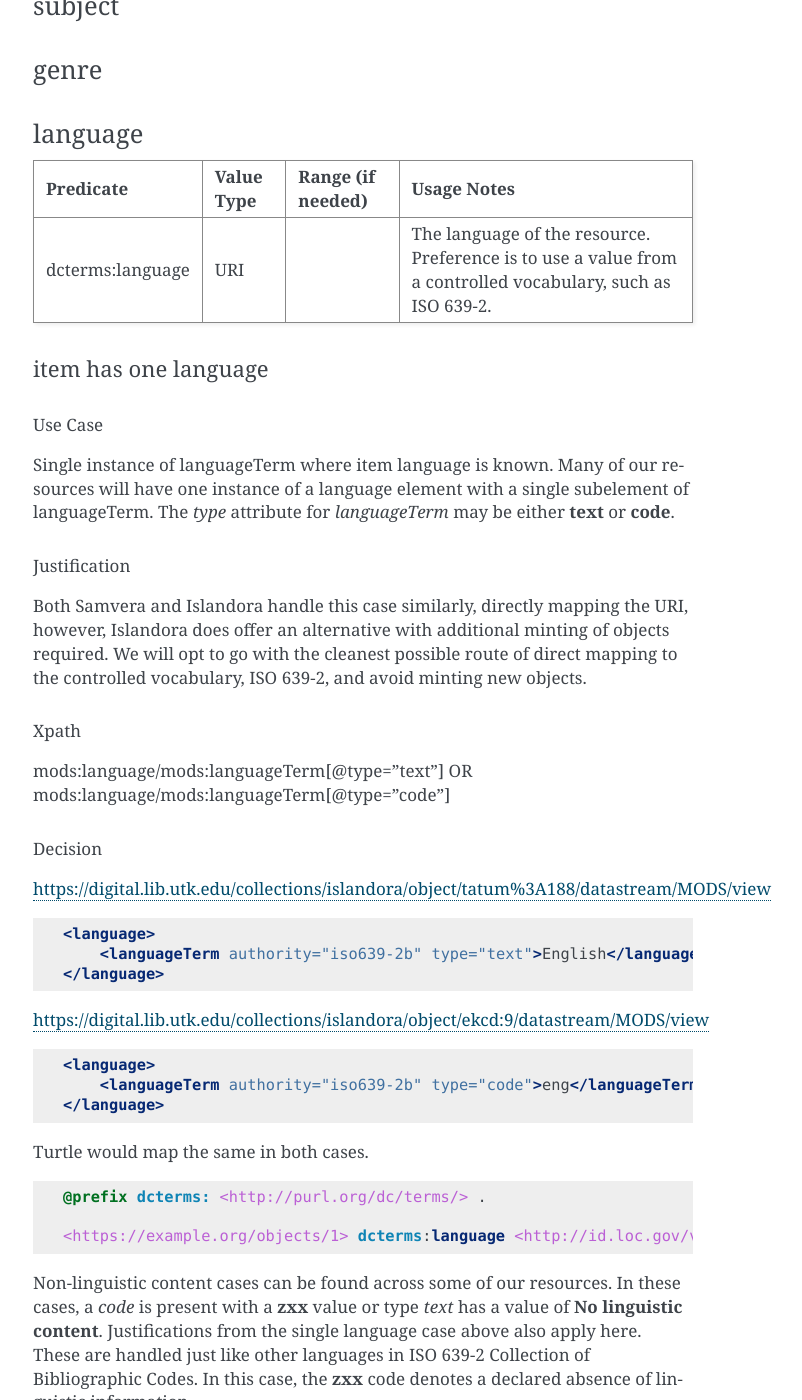
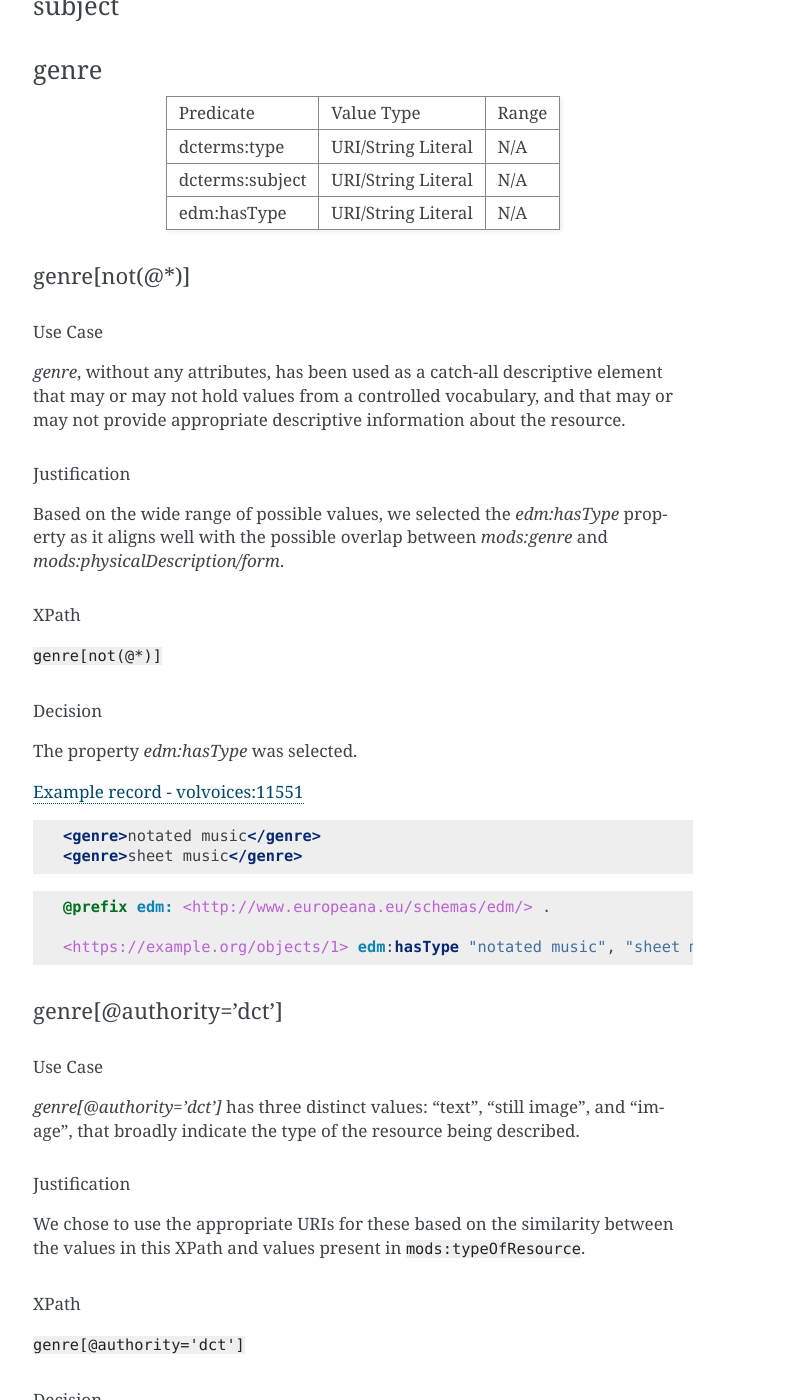
Before and after one commit to UTKcataloging/mods_to_rdf, a Sphinx documentation site: the page built from docs/source/contents/4_draft_mapping.rst, in a window 1280 px wide and 1400 px high, scrolled down 38031 px. Shown: the whole window, without its empty margins (387-1189 px from the left). Built offline with Sphinx 7.4.7, drawn with Linux system fonts in a browser that asks for light colours; formulas are drawn with MathJax 3; some of the changed text lies outside the part shown.

Commit message:
genre sections

```diff
--- a/docs/source/contents/4_draft_mapping.rst
+++ b/docs/source/contents/4_draft_mapping.rst
@@ -1784,6 +1784,83 @@ subject
 genre
 =====
 
++-----------------+--------------------+-------+
+| Predicate       | Value Type         | Range |
++-----------------+--------------------+-------+
+| dcterms:type    | URI/String Literal | N/A   |
++-----------------+--------------------+-------+
+| dcterms:subject | URI/String Literal | N/A   |
++-----------------+--------------------+-------+
+| edm:hasType     | URI/String Literal | N/A   |
++-----------------+--------------------+-------+
+
+genre[not(@*)]
+--------------
+
+Use Case
+^^^^^^^^
+`genre`, without any attributes, has been used as a catch-all descriptive element that may or may not hold values from a controlled vocabulary, and that may or may not provide appropriate descriptive information about the resource.
+
+Justification
+^^^^^^^^^^^^^
+Based on the wide range of possible values, we selected the `edm:hasType` property as it aligns well with the possible overlap between `mods:genre` and `mods:physicalDescription/form`.
+
+XPath
+^^^^^
+:code:`genre[not(@*)]`
+
+Decision
+^^^^^^^^
+The property `edm:hasType` was selected.
+
+`Example record - volvoices:11551 <https://digital.lib.utk.edu/collections/islandora/object/volvoices:11551/datastream/MODS/view>`_
+
+.. code-block:: xml
+
+    <genre>notated music</genre>
+    <genre>sheet music</genre>
+
+.. code-block:: turtle
+
+    @prefix edm: <http://www.europeana.eu/schemas/edm/> .
+
+    <https://example.org/objects/1> edm:hasType "notated music", "sheet music" .
+
+genre[@authority='dct']
+-----------------------
+
+Use Case
+^^^^^^^^
+`genre[@authority='dct']` has three distinct values: "text", "still image", and "image", that broadly indicate the type of the resource being described.
+
+Justification
+^^^^^^^^^^^^^
+We chose to use the appropriate URIs for these based on the similarity between the values in this XPath and values present in :code:`mods:typeOfResource`.
+
+XPath
+^^^^^
+:code:`genre[@authority='dct']`
+
+Decision
+^^^^^^^^
+The `dcterms:type` property was selected.
+
+`Example record - volvoices:11262 <https://digital.lib.utk.edu/collections/islandora/object/volvoices:11262/datastream/MODS/view>`_
+
+.. code-block:: xml
+
+    <genre>notated music</genre>
+    <genre authority="dct">still image</genre>
+    <genre>sheet music</genre>
+
+.. code-block:: turtle
+
+    @prefix edm: <http://www.europeana.eu/schemas/edm/> .
+    @prefix dcterms: <http://purl.org/dc/terms/> .
+
+    <https://example.org/objects/1> edm:hasType "notated music", "sheet music" ;
+        dcterms:type <http://id.loc.gov/vocabulary/resourceTypes/img> .
+
 language
 ========
 
```
